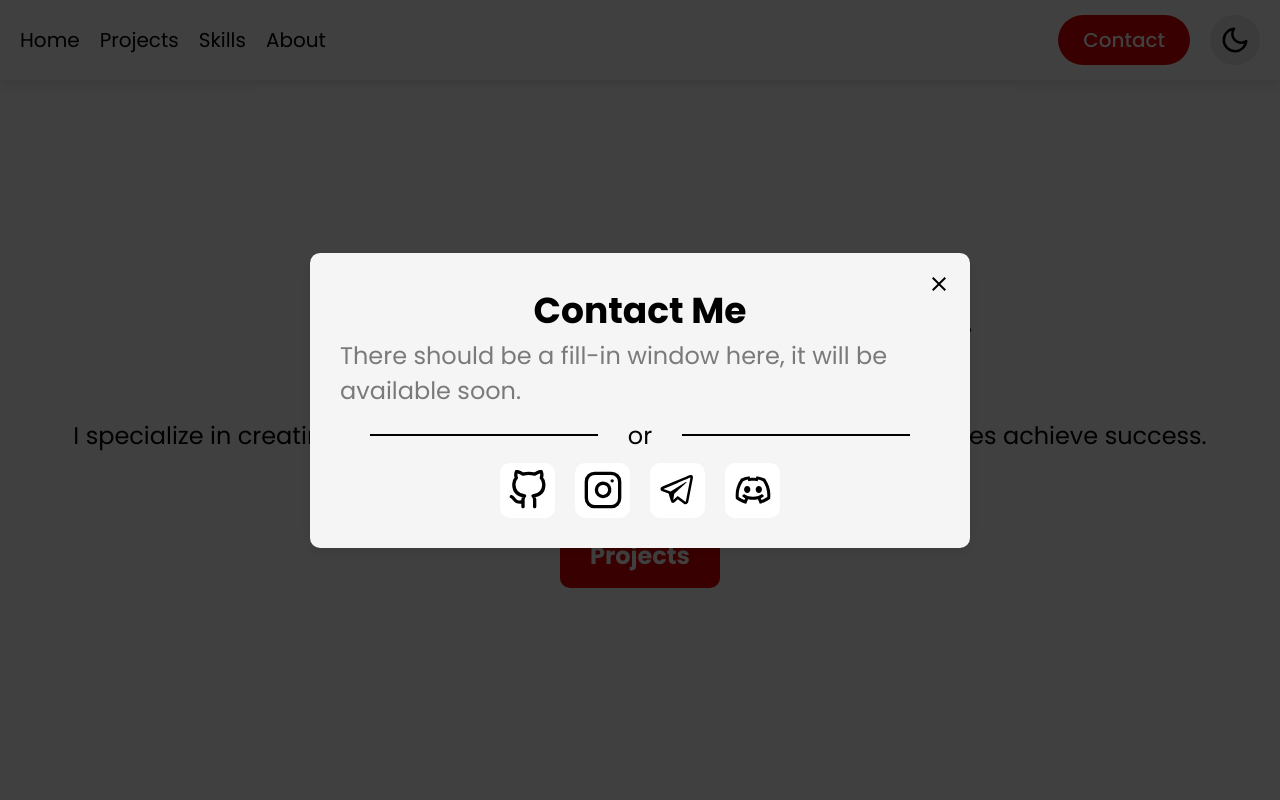
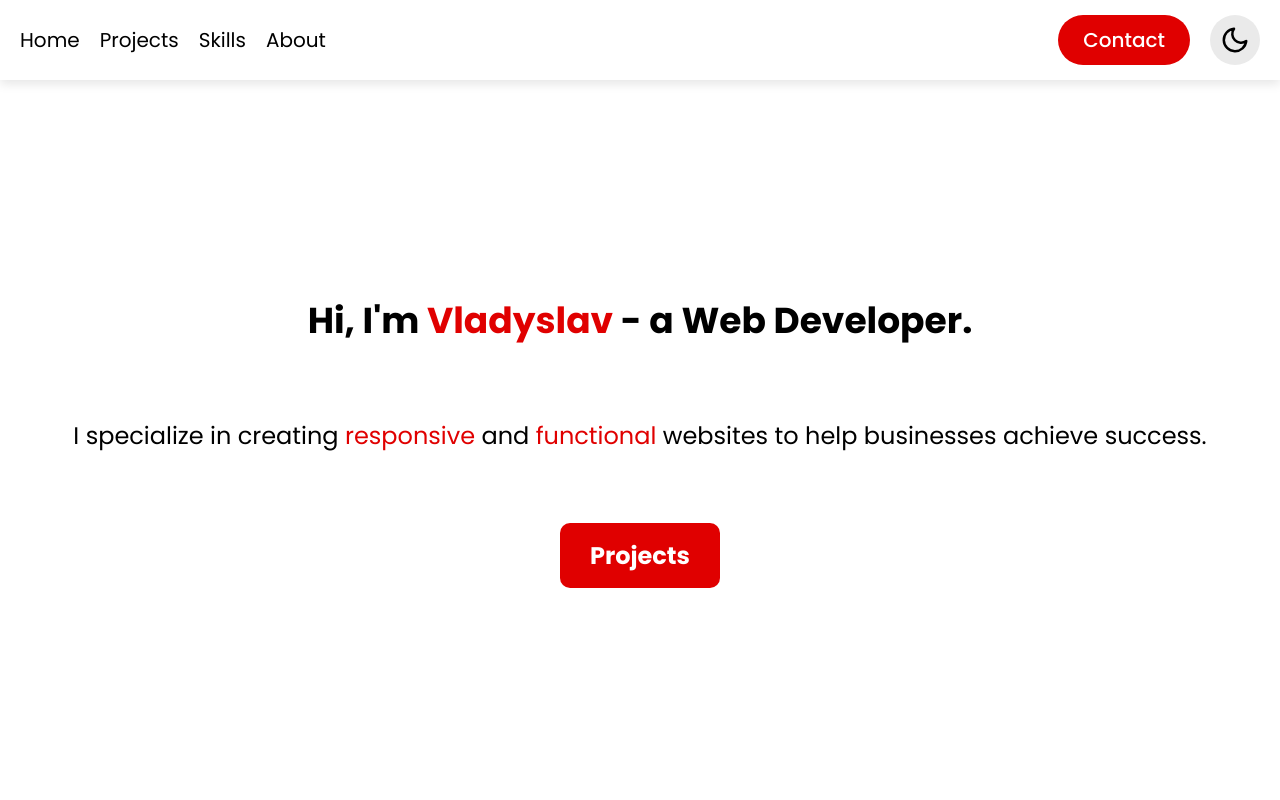
Before and after one commit to regmysss/regmysss.github.io, a React (Vite) app: page / in a window 1280 px wide. Shown: the top 800 px of the page. Built offline with nearby package versions, Linux system fonts and the light colour scheme.

Commit message:
fix: Set initial state of ContactModal to closed

```diff
--- a/src/components/Header.jsx
+++ b/src/components/Header.jsx
@@ -5,7 +5,7 @@ import { ContactModal } from './ContactModal';
 
 export const Header = ({ theme, setTheme }) => {
     const [isMenuOpen, setIsMenuOpen] = useState(false);
-    const [isContactModalOpen, setIsContactModalOpen] = useState(true);
+    const [isContactModalOpen, setIsContactModalOpen] = useState(false);
 
     const toggleTheme = () => {
         setTheme(theme === 'light' ? 'dark' : 'light');
```
